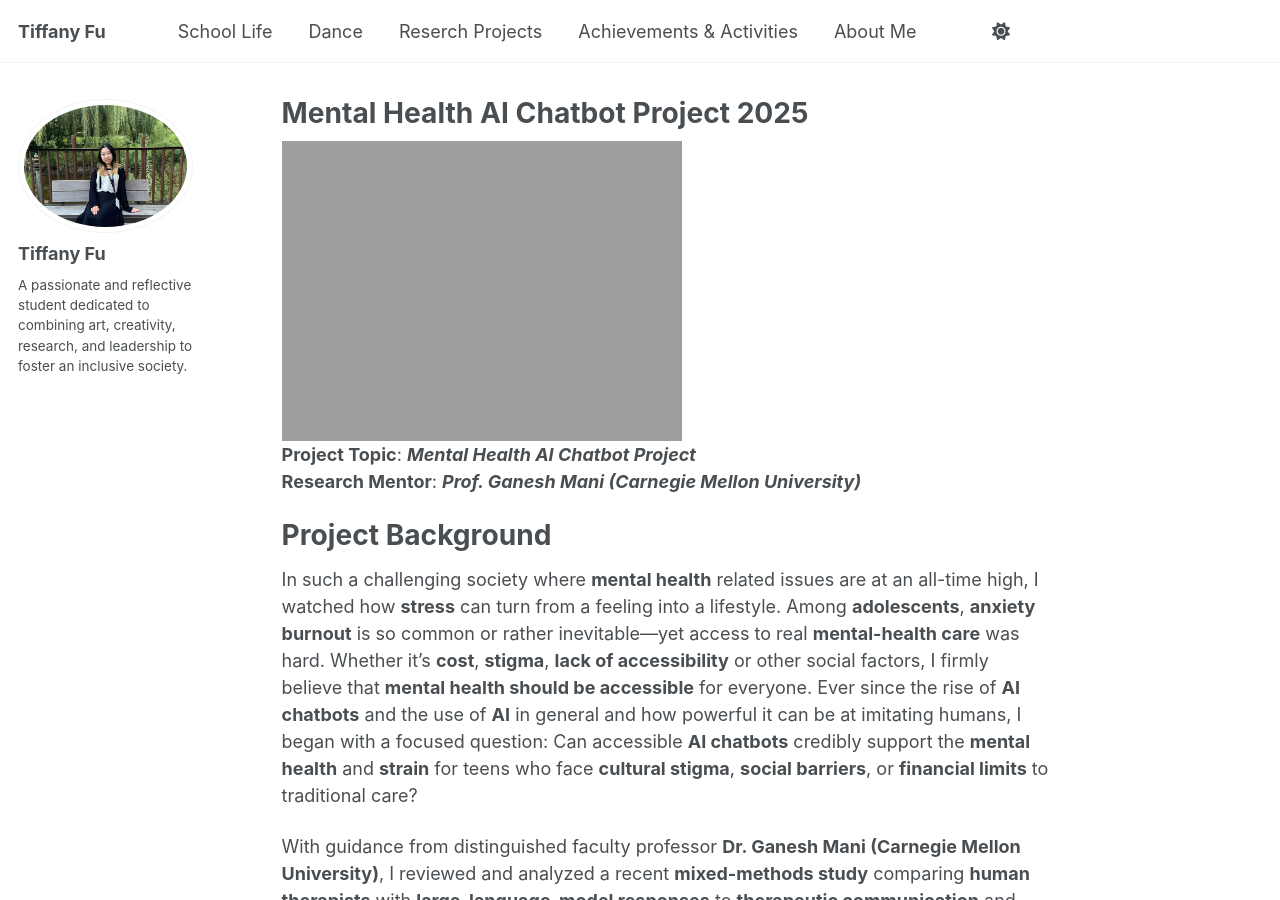
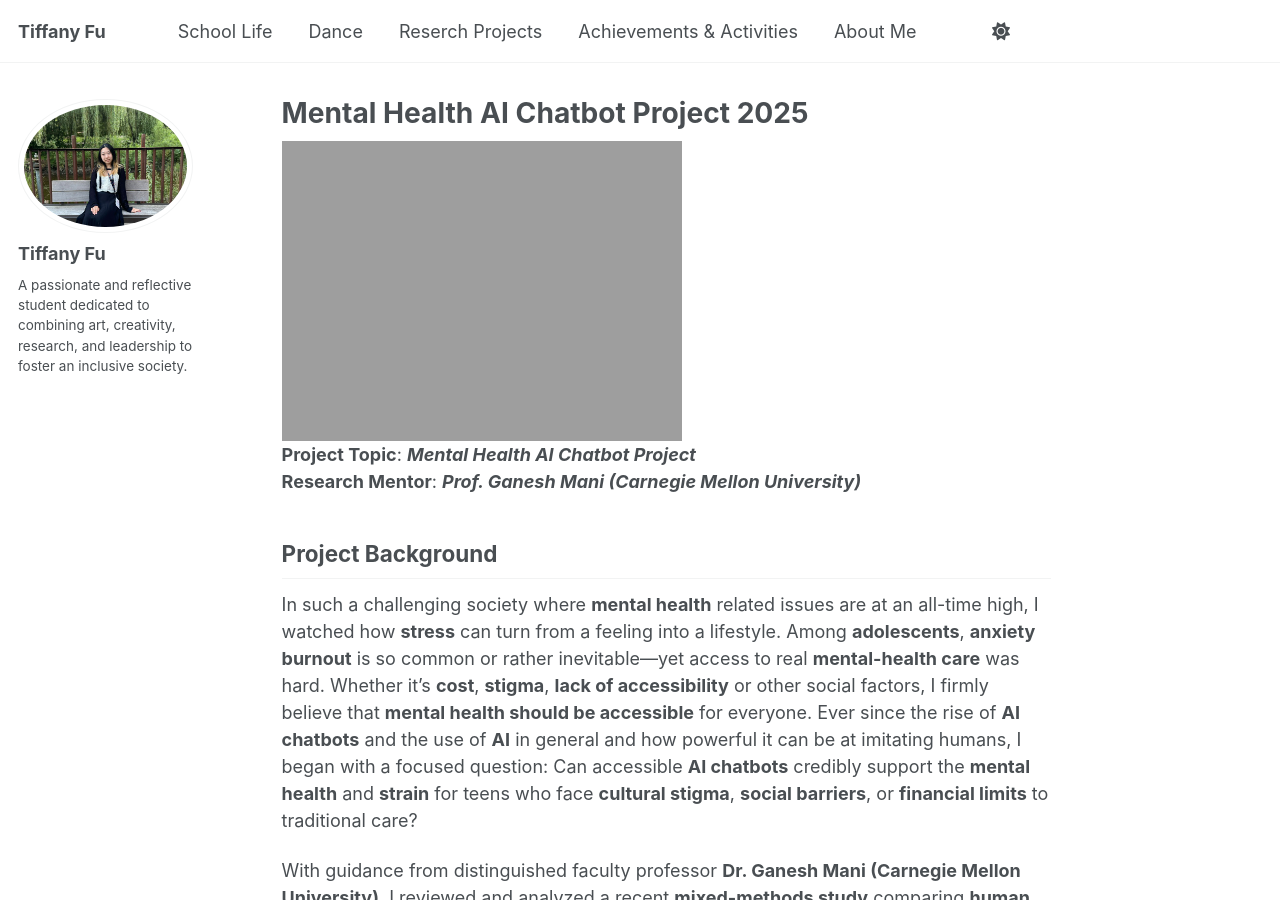
Before and after one commit to TiffanyJTFu/TiffanyTestWeb, a Jekyll site: the page built from _teaching/04-MentalHealthAIChatbotProject.md, in a window 1280 px wide and 900 px high. Built offline with Jekyll 4.4.1, drawn with Linux system fonts in a browser that asks for light colours; a script that is not in the unit is left out.

```diff
--- a/_teaching/04-MentalHealthAIChatbotProject.md
+++ b/_teaching/04-MentalHealthAIChatbotProject.md
@@ -8,7 +8,7 @@ permalink: /teaching/MentalHealthAIChatbotProject
 <br>**Project Topic**: <i>**Mental Health AI Chatbot Project**</i>
 <br>**Research Mentor**: <i>**Prof. Ganesh Mani (Carnegie Mellon University)**</i>
 
-# Project Background
+## Project Background
 In such a challenging society where **mental health** related issues are at an all-time high, I watched how **stress** can turn from a feeling into a lifestyle. Among **adolescents**, **anxiety burnout** is so common or rather inevitable—yet access to real **mental-health care** was hard. Whether it’s **cost**, **stigma**, **lack of accessibility** or other social factors, I firmly believe that **mental health should be accessible** for everyone. Ever since the rise of **AI chatbots** and the use of **AI** in general and how powerful it can be at imitating humans, I began with a focused question: Can accessible **AI chatbots** credibly support the **mental health** and **strain** for teens who face **cultural stigma**, **social barriers**, or **financial limits** to traditional care?
 
 With guidance from distinguished faculty professor **Dr. Ganesh Mani (Carnegie Mellon University)**, I reviewed and analyzed a recent **mixed-methods study** comparing **human therapists** with **large-language-model responses** to **therapeutic communication** and used it as a template. I then surveyed widely available **AI systems** and built a **four-step method**:
```
